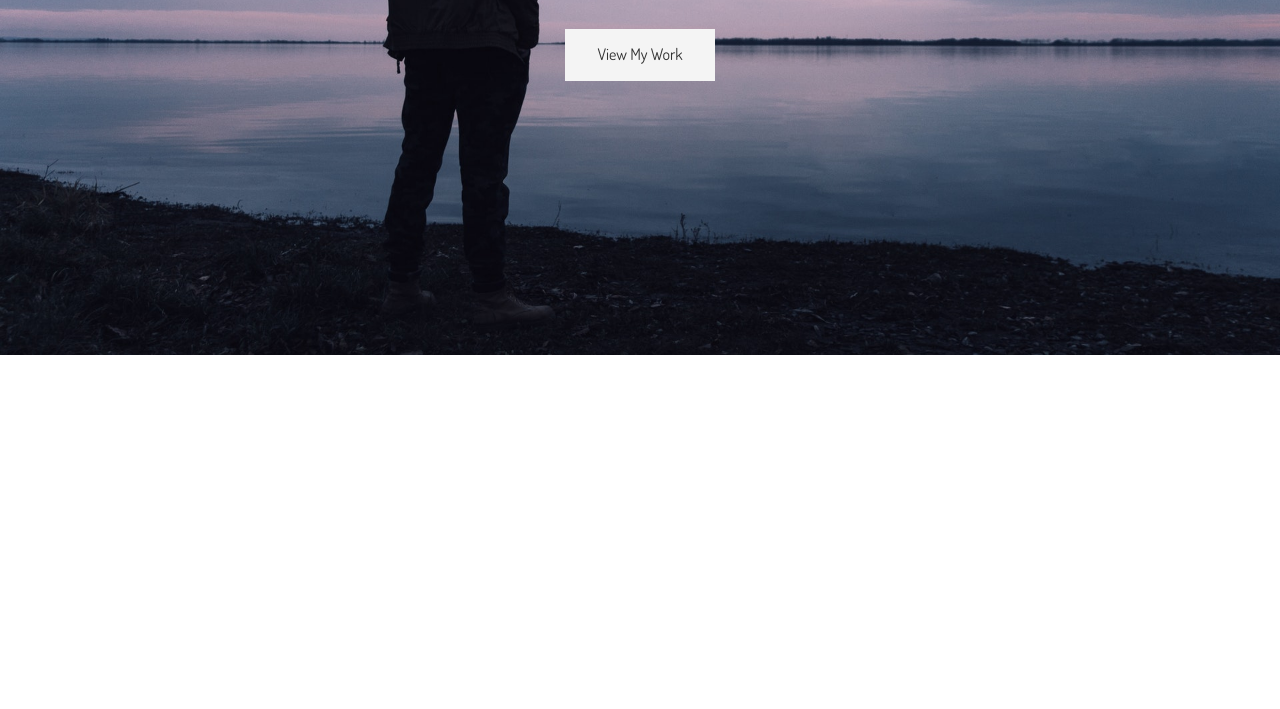
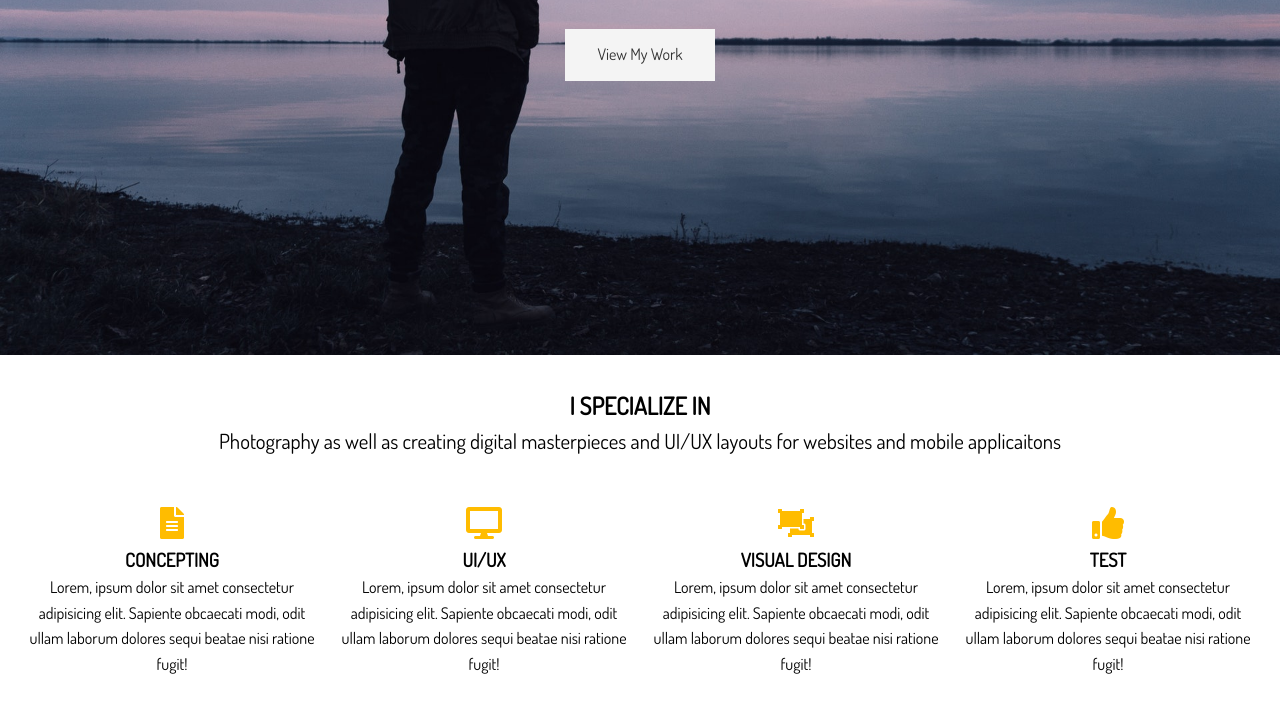
Before and after one commit to b-hexsoul/udemy_p5_portfolio, a plain HTML site: page dist/index.html in a window 1280 px wide. Shown: the part 445-1154 px from the top of the page. Before the commit the page ends 800 px from the top, so only its background shows below. Drawn offline with Linux system fonts and the light colour scheme.

Commit message:
'Add section-a'

```diff
--- a/_utilities.scss
+++ b/_utilities.scss
@@ -49,3 +49,41 @@ input[class^="btn-"]:hover {
 .text-center {
   text-align: center;
 }
+
+//padding
+.py {
+  &-1 {
+    padding: 1rem 0;
+  }
+
+  &-2 {
+    padding: 2rem 0;
+  }
+
+  &-3 {
+    padding: 3rem 0;
+  }
+
+  &-4 {
+    padding: 4rem 0;
+  }
+}
+
+//Margin
+.my {
+  &-1 {
+    margin: 1rem 0;
+  }
+
+  &-2 {
+    margin: 2rem 0;
+  }
+
+  &-3 {
+    margin: 3rem 0;
+  }
+
+  &-4 {
+    margin: 4rem 0;
+  }
+}
--- a/dist/index.html
+++ b/dist/index.html
@@ -6,8 +6,8 @@
     <title>Brandon Hexsel | Full Stack Developer</title>
     <link
       rel="stylesheet"
-      href="https://use.fontawesome.com/releases/v5.7.2/css/all.css"
-      integrity="sha384-fnmOCqbTlWIlj8LyTjo7mOUStjsKC4pOpQbqyi7RrhN7udi9RwhKkMHpvLbHG9sr"
+      href="https://cdnjs.cloudflare.com/ajax/libs/font-awesome/5.13.0/css/all.min.css"
+      integrity="sha256-h20CPZ0QyXlBuAw7A+KluUYx/3pK+c7lYEpqLTlxjYQ="
       crossorigin="anonymous"
     />
     <link
@@ -30,11 +30,11 @@
         </nav>
         <div class="header-content">
           <h1>
-            I am Brandon the
+            I am John the
             <span
               class="txt-type"
               data-wait="3000"
-              data-words=' ["Human", "Developer", "Thinker"]'
+              data-words=' ["Designer", "Developer", "Thinker"]'
             ></span>
           </h1>
           <p class="lead">I specialize in Full Stack Development</p>
@@ -43,6 +43,56 @@
       </div>
     </header>
 
+    <!-- Section A: Specialize -->
+    <section id="home-a" class="text-center py-2">
+      <div class="container">
+        <h2 class="section-title">I specialize in</h2>
+        <div class="bottom-line"></div>
+        <p class="lead">
+          Photography as well as creating digital masterpieces and UI/UX layouts
+          for websites and mobile applicaitons
+        </p>
+        <div class="specials">
+          <div>
+            <i class="fas fa-file-alt fa-2x"></i>
+            <h3>Concepting</h3>
+            <p>
+              Lorem, ipsum dolor sit amet consectetur adipisicing elit. Sapiente
+              obcaecati modi, odit ullam laborum dolores sequi beatae nisi
+              ratione fugit!
+            </p>
+          </div>
+          <div>
+            <i class="fas fa-desktop fa-2x"></i>
+            <h3>UI/UX</h3>
+            <p>
+              Lorem, ipsum dolor sit amet consectetur adipisicing elit. Sapiente
+              obcaecati modi, odit ullam laborum dolores sequi beatae nisi
+              ratione fugit!
+            </p>
+          </div>
+          <div>
+            <i class="fas fa-object-ungroup fa-2x"></i>
+            <h3>Visual Design</h3>
+            <p>
+              Lorem, ipsum dolor sit amet consectetur adipisicing elit. Sapiente
+              obcaecati modi, odit ullam laborum dolores sequi beatae nisi
+              ratione fugit!
+            </p>
+          </div>
+          <div>
+            <i class="fas fa-thumbs-up fa-2x"></i>
+            <h3>test</h3>
+            <p>
+              Lorem, ipsum dolor sit amet consectetur adipisicing elit. Sapiente
+              obcaecati modi, odit ullam laborum dolores sequi beatae nisi
+              ratione fugit!
+            </p>
+          </div>
+        </div>
+      </div>
+    </section>
+
     <script src="js/typewriter.js"
   </body>
 </html>
--- a/main.scss
+++ b/main.scss
@@ -76,12 +76,13 @@ img {
 //Header
 
 #header {
+  //Header Home
   &-home {
     background: $bg-image no-repeat center right / cover;
     height: 100vh;
     color: #fff;
 
-    // Header Home
+    //Header Content
     .header-content {
       text-align: center;
       padding-top: 20%;
@@ -93,6 +94,24 @@ img {
     }
   }
 
+  //Header Inner
   &-inner {
   }
 }
+
+//Home Sections
+#home {
+  &-a {
+    .specials {
+      margin-top: 3rem;
+      display: grid;
+      grid-gap: 1rem;
+      grid-template-columns: repeat(4, 1fr);
+
+      .fas {
+        color: $main-color;
+        padding-bottom: 0.4rem;
+      }
+    }
+  }
+}
```
Also changed, not shown: dist/css/main.css.
